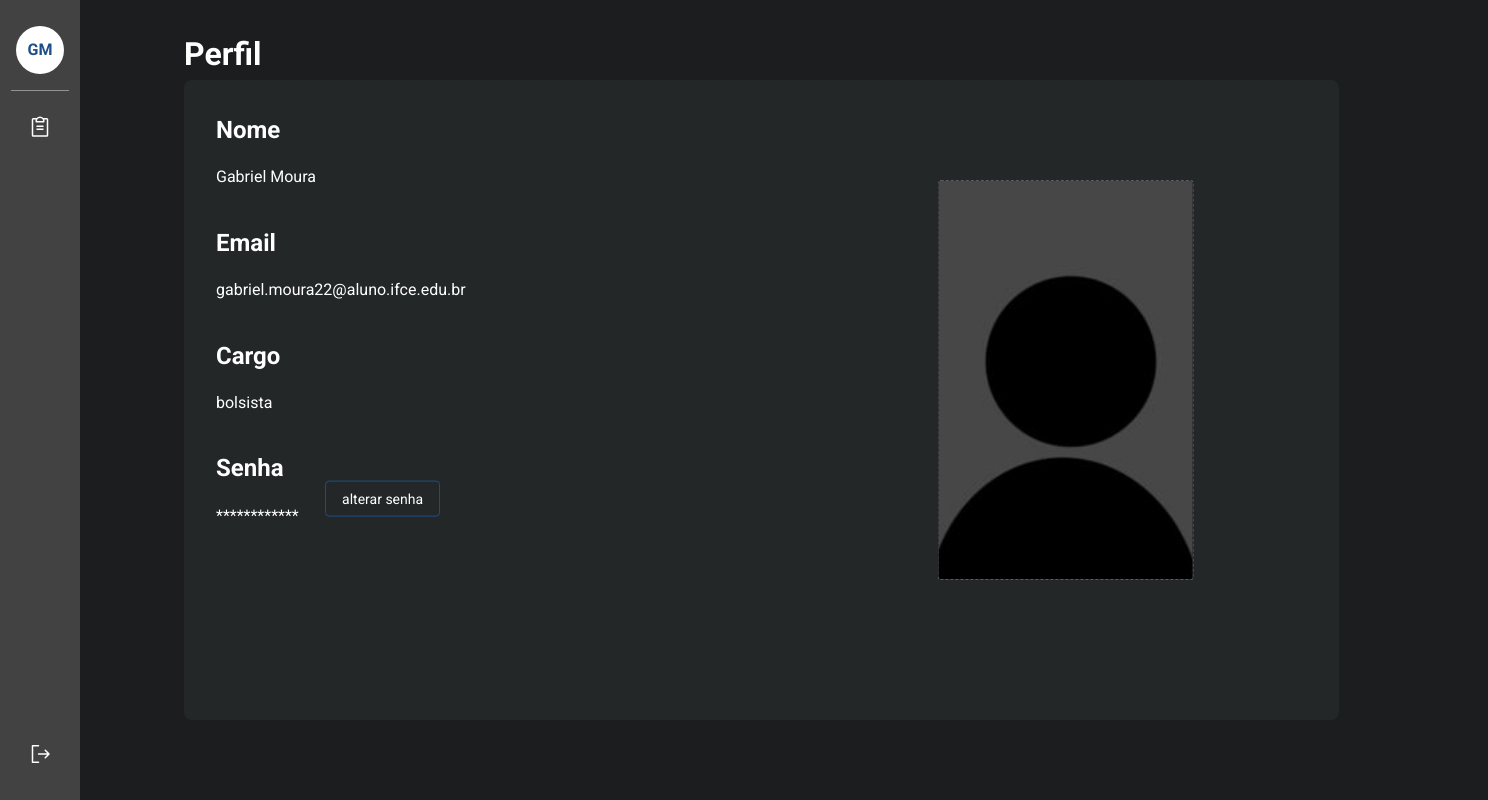
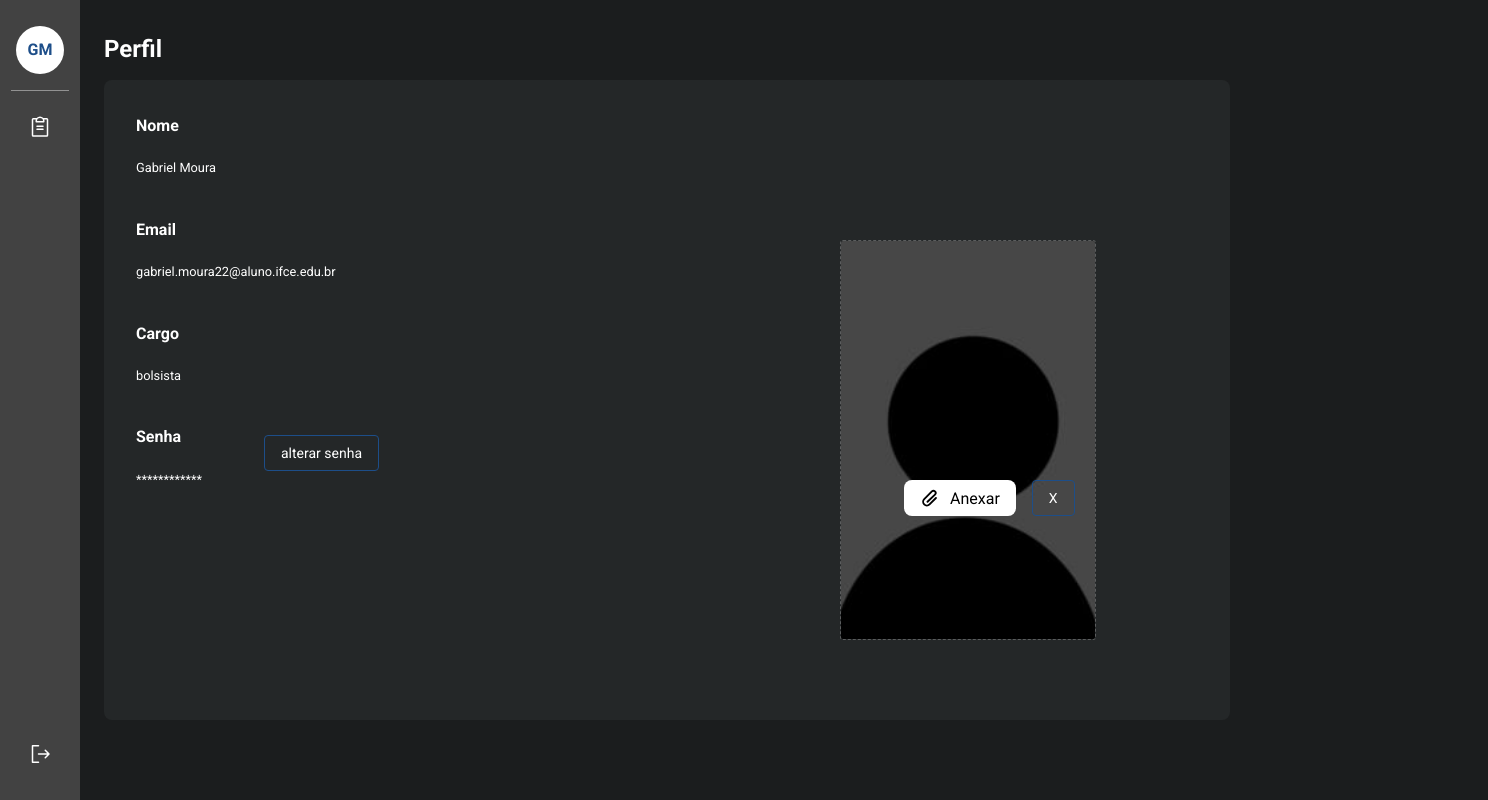
Before and after one commit to IFCE-Campus-Aracati/phfrontend, a React (Vite) app: page /client/profile in a window 1280 px wide. Shown: the whole page, 1488 px wide, since content can reach past the window. Built offline with nearby package versions, Linux system fonts and the light colour scheme.

Commit message:
Tela de perfil e editar impressão atualizadas

```diff
--- a/src/pages/Client/EditPrint/styles.ts
+++ b/src/pages/Client/EditPrint/styles.ts
@@ -6,10 +6,9 @@ export const Container = styled.div`
     position: relative;
     overflow: auto;
     height: 120vh;
-    width: 100vw;
+    width: 100%;
 `;
 export const SideBar = styled.div`
-    height: 100%;
     position: fixed;
 `;
 export const Content = styled.div``;
@@ -17,10 +16,9 @@ export const Content = styled.div``;
 export const FormContainer = styled.form`
     background-color: ${theme.colors.background.secondary};
     position: absolute;
-    left: 80px;
     top: 80px;
     padding: 2rem;
-    width: 89.3%;
+    width: 88vw;
     height: 100vh;
     border-radius: 8px;
     text-align: top;
@@ -30,16 +28,16 @@ export const FormContainer = styled.form`
 export const Title = styled.h1`
     color: ${theme.colors.white};
     position: absolute;
-    top: 35px;
-    font-size: 2rem;
-    margin-left: 6.5rem;
+    font-size: 1.5rem;
+    margin-left: 1.5rem;
+    margin-top: 2.25rem;
 `;
 
 export const TitleInput = styled.h3`
     color: ${theme.colors.white};
-    font-size: 1.5rem;
+    font-size: 1rem;
     margin-bottom: 1rem;
-    margin-top: 1rem;
+    margin-top: 0.80rem;
 `;
 
 export const Footer = styled.div`
@@ -48,13 +46,13 @@ export const Footer = styled.div`
     flex-direction: row;
     gap: 1.5rem;
     bottom: 0;
-    width: 100%;
     padding: 1rem;
-    margin-left: 7.5rem;
-    margin-bottom: 2rem;
+    margin-left: 2.5rem;
+    margin-bottom: 4.5rem;
 `;
 
 export const Attachments = styled.label`
     display: flex;
     gap: 1.5rem;
+    margin-bottom: 1.2rem;
 `;
--- a/src/pages/Client/Profile/index.tsx
+++ b/src/pages/Client/Profile/index.tsx
@@ -4,39 +4,9 @@ import { Form } from "react-router-dom";
 import { InputFile } from "../../../components/InputFile";
 import { useNavigate } from "react-router-dom";
 import { Container, Content, FormContainer, Title, Subtitle, TitleInput, ImageSide, Attachments, Pass} from "./styles";
-import Modal from "react-modal";
 import { Input } from "../../../components/Input";
 import { SideBar } from "../../../components/SideBar";
 import DefaultProfile from "../../../assets/default-profile.jpeg";
-
-
-Modal.setAppElement("#root");
-
-export function ModalEditPass(){
-  const [modalIsOpen, setModalIsOpen] = useState(false);
-
-  const openModal = () =>{
-    setModalIsOpen(true);
-  };
-
-  const closeModal = () =>{
-    setModalIsOpen(false);
-  };
-  return (
-    <div>
-      <button onClick={openModal}>Alterar Senha</button>
-      <Modal isOpen={modalIsOpen} onRequestClose={closeModal}>
-        <Title>Alteração de Senha</Title>
-        <Subtitle>Sua senha deve conter no mínimo 8 e no máximo 70 caracteres</Subtitle>
-        <Input password={true} label="Digite a senha atual" variant="form" placeholder={""}  ></Input>
-        <Input password={true} label="Nova senha" variant="form" placeholder={""}  ></Input>
-        <Input password={true} label="Confirme a senha" variant="form" placeholder={""} ></Input>
-        <Button size="xlarge" variant="fill" title="CONFIRMAR" />
-        <button onClick={closeModal}>Fechar</button>
-      </Modal>
-    </div>
-  );
-}
 
 export function Profile(){
   const navigate = useNavigate();
--- a/src/pages/Client/Profile/styles.ts
+++ b/src/pages/Client/Profile/styles.ts
@@ -8,27 +8,27 @@ export const Container = styled.div`
   position: relative;
   overflow: auto;
   height: 100vh;
-  width: 110vw;
+  width: 100%;
 `;
 
 export const Title = styled.h1`
   color: ${theme.colors.white};
   position: absolute;
   top: 35px;
-  font-size: 2rem;
-  margin-left: 6.5rem;
+  font-size: 1.5rem;
+  margin-left: 1.5rem;
 `;
 
 export const SideBar = styled.div`
+  position: fixed;
 `;
 
 export const FormContainer = styled.div`
   background-color: ${theme.colors.background.secondary};
   position: absolute;
-  left: 80px;
   top: 80px;
   padding: 2rem;
-  width: 82%;
+  width: 88vw;
   height: 80%;
   border-radius: 8px;
   text-align: top;
@@ -37,7 +37,7 @@ export const FormContainer = styled.div`
 
 export const TitleInput = styled.h2`
   color: ${theme.colors.white};
-  font-size: 1.5rem;
+  font-size: 1rem;
   margin-bottom: 1.4rem;
   margin-top: 0.25rem;
   text-align: left;
@@ -47,7 +47,7 @@ export const Subtitle = styled.h3`
   color: ${theme.colors.white};
   font-style: normal;
   font-weight: 400;
-  font-size: 1rem;
+  font-size: 0.8rem;
   line-height: 1.4rem;
   margin-bottom: 2.5rem;
   text-align: left;
@@ -66,22 +66,21 @@ export const ImageSide = styled.img`
   height: 50vh;
   width: 20vw;
   object-fit: cover;
-  transform: translate(60%, -55%);
+  margin-left: 10rem;
+  margin-top: -10rem;
 `;
 
 export const Attachments = styled.div`
   position: absolute;
-  left: 54%;
   display: flex;
   flex-direction: row;
   gap: 1.0rem;
-  width: 100%;
   padding: 1rem;
-  margin-left: 7.5rem;
-  margin-bottom: 3rem;
-  transform: translate(1%, -250%);
+  margin-left: 50.5rem;
+  margin-top: 29rem;
 `;
 
 export const Pass = styled.div`
-  transform: translate(10%, -240%);
+  margin-left: 8rem;
+  margin-top: -6rem;
 `;
```
